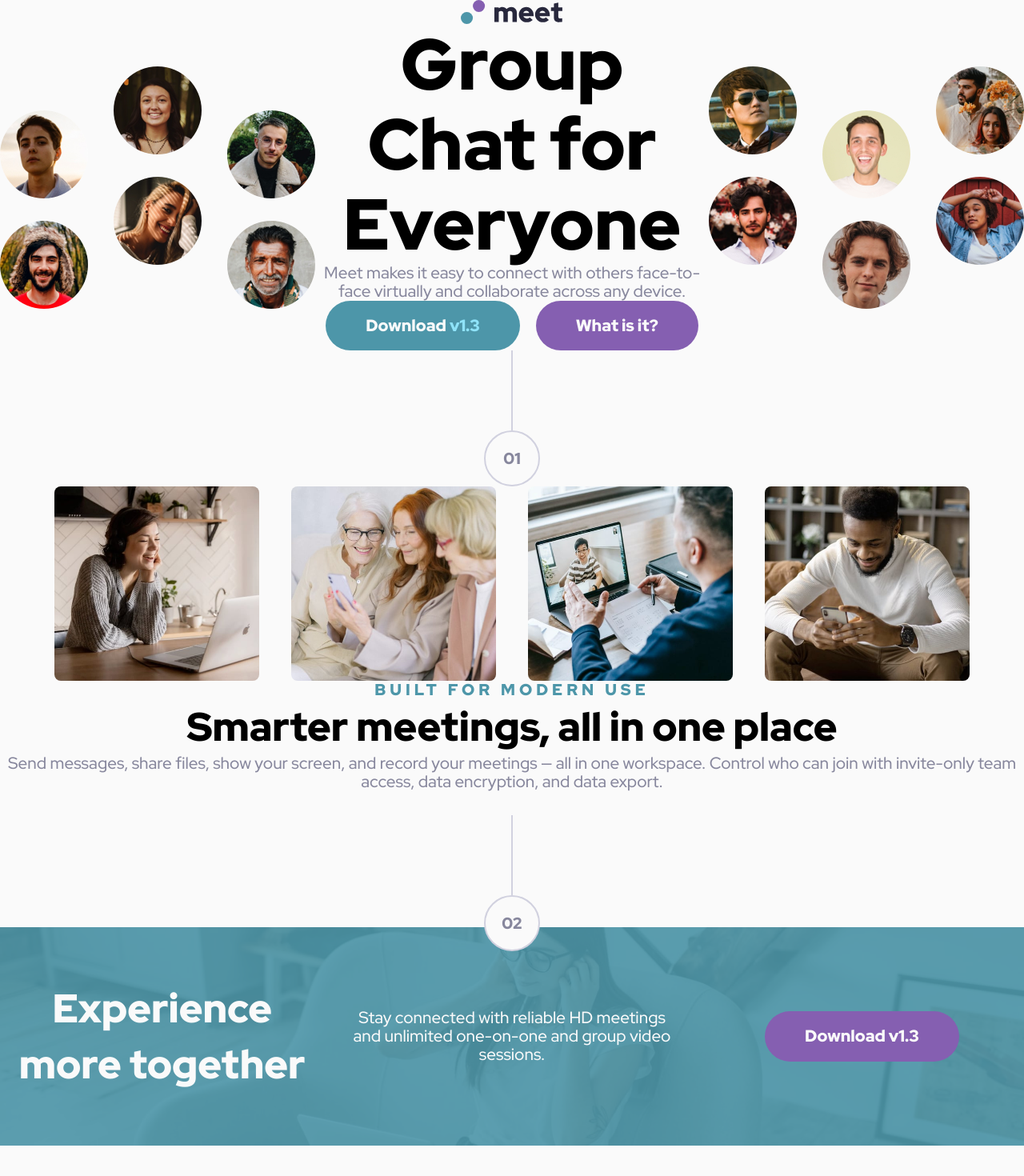
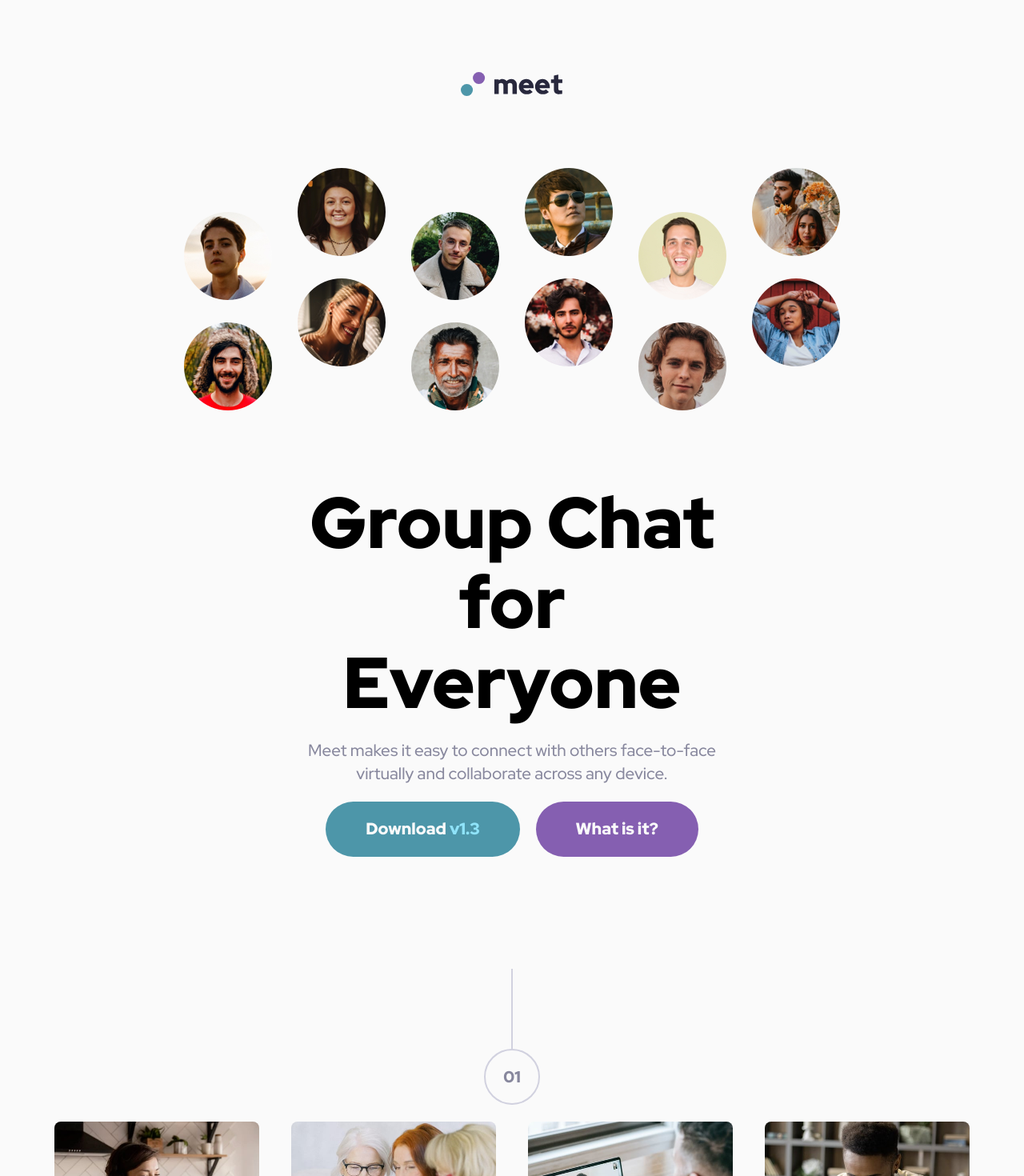
Before and after one commit to ffrosch/frontendmentor-meet-landing-page, a Vue app: page / in a window 1280 px wide. Shown: the top 1470 px of the page at 80% size. Before the commit the page ends 1432 px from the top, so only its background shows below. Built offline with nearby package versions, Linux system fonts and the light colour scheme.

Commit message:
feat: finalize styling and layout

```diff
--- a/src/App.vue
+++ b/src/App.vue
@@ -8,17 +8,26 @@ import FooterMobile from "@/assets/mobile/image-footer.jpg";
 </script>
 
 <template>
-  <main>
-    <Logo class="mx-auto" />
-    <div class="flex justify-between items-center">
+  <main class="flow">
+    <Logo class="mx-auto mt-l-4xl" />
+    <div class="flex flex-col xl:flex-row gap-4xl justify-center items-center mt-l-4xl">
       <img
         src="@/assets/desktop/image-hero-left.png"
         alt="Six small profile pictures of people"
         width="394"
         height="303"
+        class="hidden xl:block"
       >
 
-      <section class="flex flex-col items-center text-center max-w-[40ch]">
+      <img
+        src="@/assets/tablet/image-hero.png"
+        alt="Six small profile pictures of people"
+        width="820"
+        height="303"
+        class="xl:hidden"
+      >
+
+      <section class="flow flex flex-col items-center text-center max-w-[40ch]">
         <h1 class="text-4xl">Group Chat for Everyone</h1>
         <p>Meet makes it easy to connect with others face-to-face virtually and collaborate across any device.</p>
         <div class="flex flex-wrap gap-s justify-center">
@@ -32,14 +41,18 @@ import FooterMobile from "@/assets/mobile/image-footer.jpg";
         alt="Six small profile pictures of people"
         width="394"
         height="303"
+        class="hidden xl:block"
       >
     </div>
 
-    <Number :value="1" />
+    <Number
+      :value="1"
+      class="mt-4xl lg:mt-6xl"
+    />
 
     <article class="flex flex-col justify-center items-center text-center">
-      <div class="flex flex-wrap gap-l justify-center items-center">
-        <div class="flex gap-l justify-center items-center">
+      <div class="flex flex-wrap gap-s lg:gap-xs-l justify-center items-center">
+        <div class="flex gap-s lg:gap-xs-l justify-center items-center">
           <img
             class="rounded-xs w-fluid-144-256"
             src="@/assets/desktop/image-woman-in-videocall.jpg"
@@ -55,7 +68,7 @@ import FooterMobile from "@/assets/mobile/image-footer.jpg";
             height="484"
           >
         </div>
-        <div class="flex gap-l justify-center items-center">
+        <div class="flex gap-s lg:gap-xs-l justify-center items-center">
           <img
             class="rounded-xs w-fluid-144-256"
             src="@/assets/desktop/image-men-in-meeting.jpg"
@@ -73,15 +86,17 @@ import FooterMobile from "@/assets/mobile/image-footer.jpg";
         </div>
       </div>
 
-      <h2 class="text-primary text-s tracking-xs uppercase">Built for modern use</h2>
-      <h3 class="text-xl">Smarter meetings, all in one place</h3>
-      <p>Send messages, share files, show your screen, and record your meetings — all in one
-        workspace. Control who can join with invite-only team access, data encryption, and data export.</p>
+      <div class="flow mt-xl max-w-[45ch]">
+        <h2 class="text-primary text-s tracking-xs uppercase">Built for modern use</h2>
+        <h3 class="mt-s text-xl leading-xl">Smarter meetings, all in one place</h3>
+        <p>Send messages, share files, show your screen, and record your meetings — all in one
+          workspace. Control who can join with invite-only team access, data encryption, and data export.</p>
+      </div>
     </article>
 
     <Number
       :value="2"
-      class="translate-y-m"
+      class="translate-y-xl"
     />
 
     <div class="overlay-grid">
@@ -91,7 +106,7 @@ import FooterMobile from "@/assets/mobile/image-footer.jpg";
           :srcset="FooterMobile"
         />
         <source
-          media="(max-width: 1023px)"
+          media="(max-width: 1440px)"
           :srcset="FooterTablet"
         />
         <img
@@ -100,9 +115,9 @@ import FooterMobile from "@/assets/mobile/image-footer.jpg";
           class="w-full max-h-[375px] object-cover object-top"
         />
       </picture>
-
-      <article class="flow-grid place-items-center place-content-center text-center bg-primary/90 [&_*]:text-white">
-        <h2 class="text-xl font-black">Experience more together</h2>
+      <div class="bg-primary/90"></div>
+      <article class="flow-grid place-items-center place-content-center mx-auto text-center lg:text-left [&_*]:text-white px-m md:px-6xl">
+        <h2 class="text-xl leading-xl font-black">Experience more together</h2>
         <p>Stay connected with reliable HD meetings and unlimited one-on-one and group video sessions.</p>
         <CButton variant="secondary">Download <span class="text-secondary-light">v1.3</span></CButton>
       </article>
@@ -119,9 +134,9 @@ import FooterMobile from "@/assets/mobile/image-footer.jpg";
   gap: 2rem;
 }
 
-@media (min-width: 768px) {
+@media (min-width: 1440px) {
   .flow-grid {
-    grid-template-columns: repeat(3, 1fr);
+    grid-template-columns: 2fr 2fr 1fr;
   }
 }
 
--- a/src/style.css
+++ b/src/style.css
@@ -43,15 +43,21 @@
   --spacing-5xl: clamp(5rem, 4.5652rem + 2.1739vw, 6.25rem);
   /* spacing 6xl: 112px → 140px */
   --spacing-6xl: clamp(7rem, 6.3913rem + 3.0435vw, 8.75rem);
+
+  /* Custom pairs */
+  --spacing-xs-l: clamp(0.5rem, -0.1957rem + 3.4783vw, 2.5rem);
+  --spacing-l-4xl: clamp(2rem, 0.7391rem + 6.3043vw, 5.625rem);
   /* @link https://utopia.fyi/clamp/calculator?a=320,1240,144—256 */
   --spacing-fluid-144-256: clamp(9rem, 6.5652rem + 12.1739vw, 16rem);
 
   --text-s: var(--spacing-s);
   --text-xl: var(--spacing-xl);
-  --text-3xl:  var(--spacing-3xl);
-  --text-4xl: var(--spacing-4xl);
+  --text-3xl: var(--spacing-3xl);
+  --text-4xl: var(--spacing-l-4xl);
 
   --tracking-xs: var(--spacing-2xs);
+
+  --breakpoint-xl: 90rem;
 }
 
 @layer base {
@@ -59,7 +65,7 @@
     font-size: clamp(1.125rem, 0.93rem + 0.45vw, 1.35rem); /* 18px */
     font-family: var(--font-sans);
     font-weight: var(--font-weight-medium);
-    line-height: 1.1;
+    line-height: 1.4;
     letter-spacing: 0rem;
     background-color: var(--color-white);
   }
@@ -73,4 +79,18 @@
   p {
     color: var(--color-slate-600);
   }
+
+  button {
+    cursor: pointer;
+  }
 }
+
+@layer components {
+  .flow {
+    --flow-space: 1em;
+  }
+
+  .flow > * + * {
+    margin-top: var(--flow-space);
+  }
+}
```
